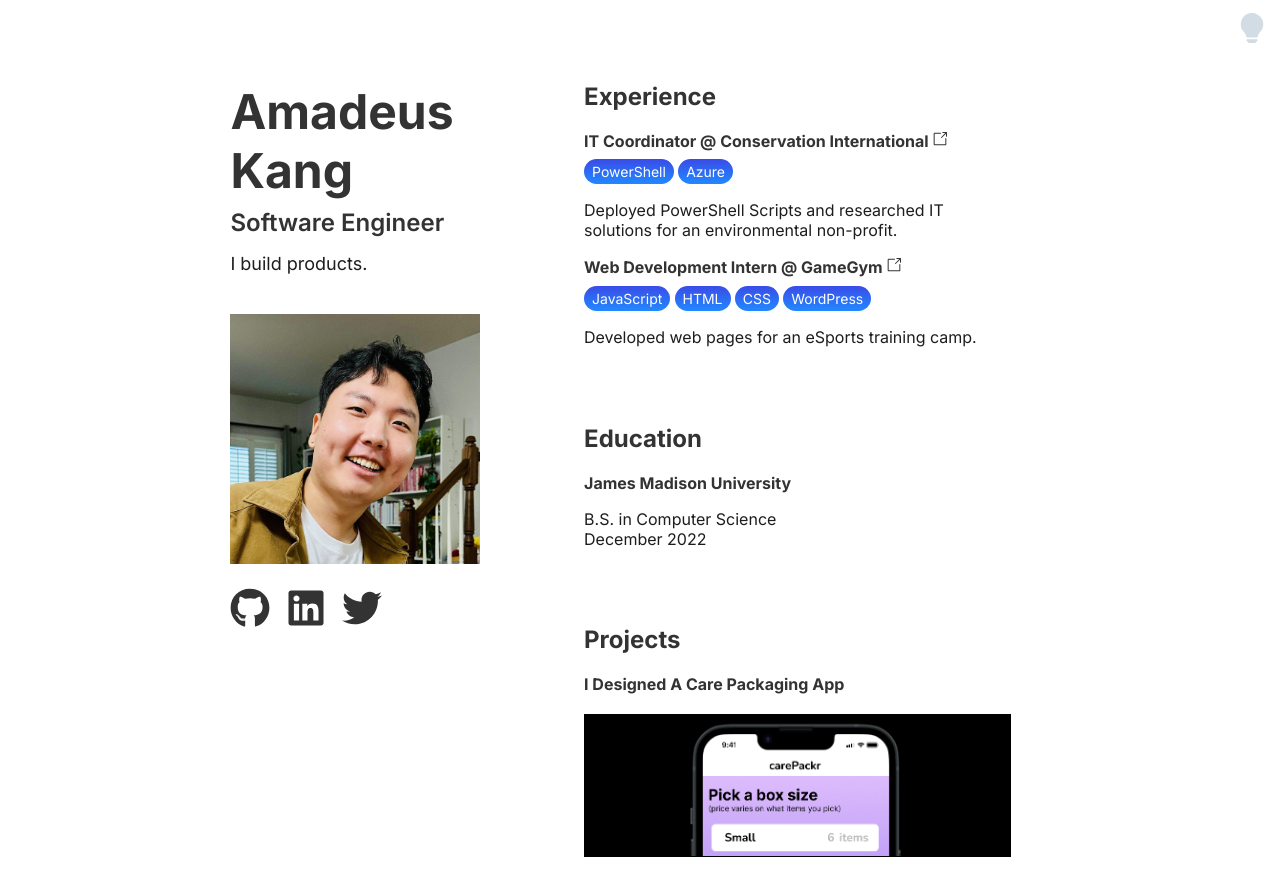
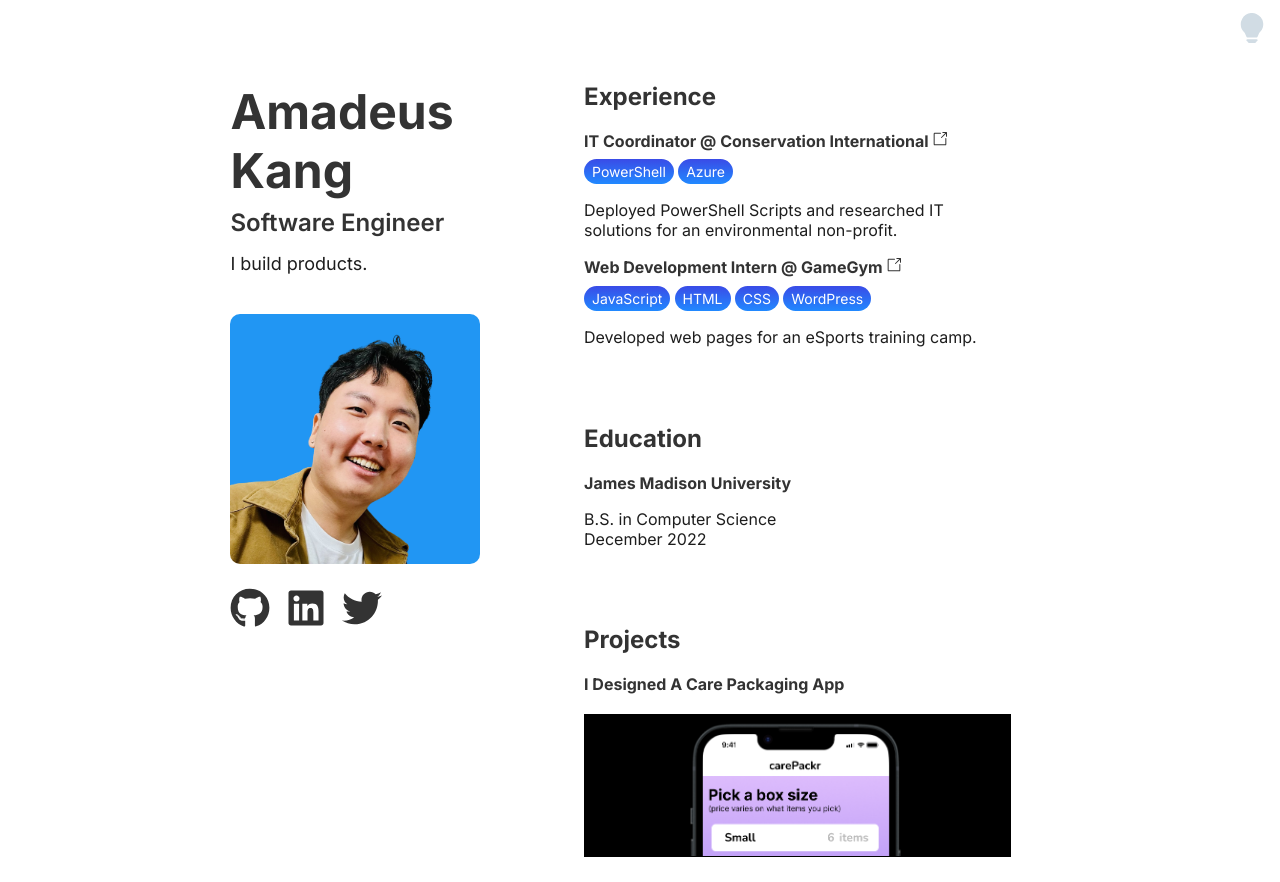
Before and after one commit to Amadeus-ex-machina/Amadeus-ex-machina.github.io, a React (Create React App) app: page / in a window 1280 px wide. Built offline with nearby package versions, Linux system fonts and the light colour scheme.

Commit message:
Updated headshot

```diff
--- a/src/Home.js
+++ b/src/Home.js
@@ -13,7 +13,7 @@ import { FaTwitter } from "react-icons/fa";
 import { GoLinkExternal } from "react-icons/go";
 
 // IMAGES
-import headshot from "./images/headshot.jpg";
+import headshot from "./images/headshot.png";
 import CarepackerPhone from "./images/CarepackerPhone.png";
 import WeatherApp from "./images/weather/newweather.png";
 
@@ -36,7 +36,7 @@ export default function Home() {
               <br />
               <br />
 
-              <img src={headshot} alt="headshot" width={250} height={250} />
+              <img src={headshot} alt="headshot" width={250} height={250} style={{borderRadius: "10px"}} />
 
               <br />
               <br />
```
Also changed, not shown: src/images/headshot.jpg (deleted), src/images/headshot.png (added).
